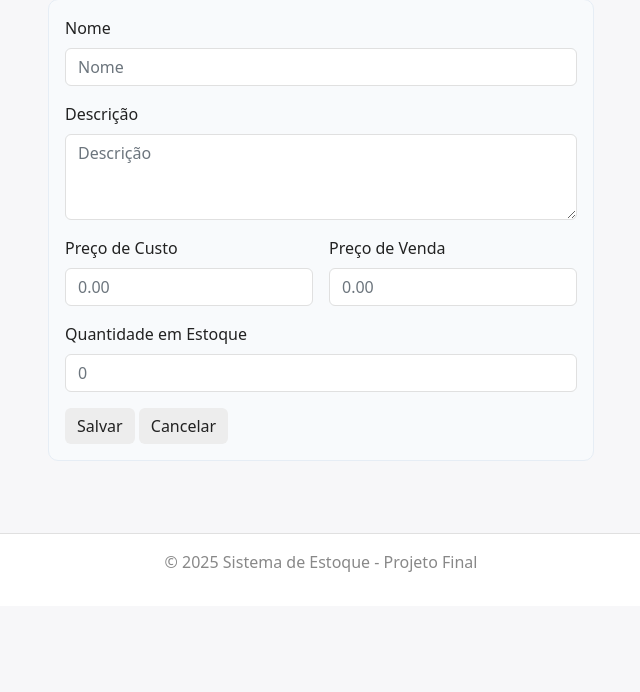
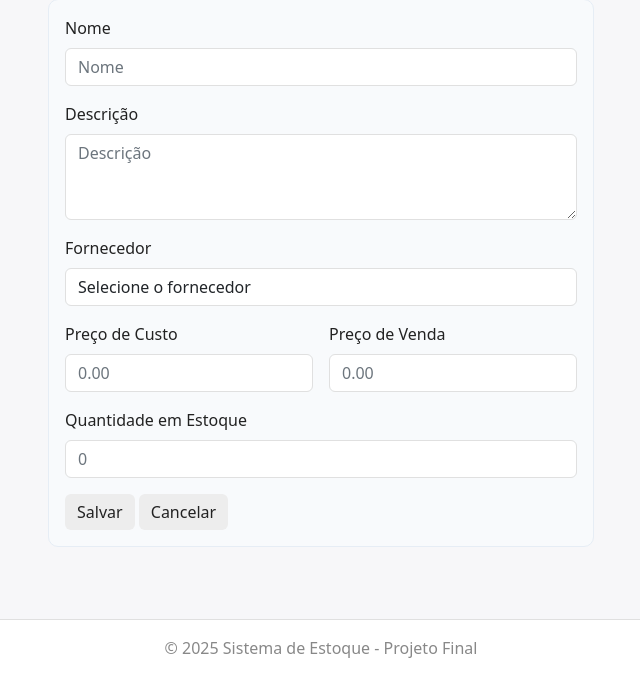
Before and after one commit to Luisfsiq/pjtestef, a PHP site: page /admin/produtos/cadastrar.php in a window 1280 px wide. Shown: the part 144-836 px from the top of the page, without its empty margins (319-959 px from the left). Before the commit the page ends 716 px from the top, so only its background shows below. Run offline with PHP 8.4, Linux system fonts and the light colour scheme; a user stored in the database is signed in; tables that the repository leaves empty hold one stand-in row (values such as "Sample post").

Commit message:
feat(produtos): adicionar seleção de fornecedor no cadastro e salvar relação

```diff
--- a/gerenciador-estoque/admin/produtos/cadastrar.php
+++ b/gerenciador-estoque/admin/produtos/cadastrar.php
@@ -17,10 +17,24 @@ if ($_POST) {
       $_POST['preco_venda'],
       $_POST['quantidade_estoque']
     ]);
+    $produto_id = $pdo->lastInsertId();
+    $fornecedor_id = $_POST['fornecedor_id'] ?? null;
+    if ($fornecedor_id) {
+      $stmt = $pdo->prepare("INSERT INTO produto_fornecedor (produto_id, fornecedor_id) VALUES (?, ?)");
+      $stmt->execute([$produto_id, $fornecedor_id]);
+    }
     $sucesso = true;
   } catch (PDOException $e) {
     $erro = "Erro ao cadastrar produto: " . $e->getMessage();
   }
+}
+
+// Carrega fornecedores para seleção
+$fornecedores = [];
+try {
+  $stmt = $pdo->query("SELECT id, nome FROM fornecedores ORDER BY nome ASC");
+  $fornecedores = $stmt->fetchAll(PDO::FETCH_ASSOC);
+} catch (PDOException $e) {
 }
 
 include '../../includes/header.php';
@@ -55,6 +69,15 @@ include '../../includes/header.php';
                         <label class="form-label">Descrição</label>
                         <textarea name="descricao" class="form-control" placeholder="Descrição" rows="3"></textarea>
                     </div>
+                    <div class="col-md-12">
+                        <label class="form-label">Fornecedor</label>
+                        <select name="fornecedor_id" class="form-control" required>
+                            <option value="">Selecione o fornecedor</option>
+                            <?php foreach ($fornecedores as $f): ?>
+                                <option value="<?= $f['id'] ?>"><?= htmlspecialchars($f['nome']) ?></option>
+                            <?php endforeach; ?>
+                        </select>
+                    </div>
                     <div class="col-md-6">
                         <label class="form-label">Preço de Custo</label>
                         <input type="number" step="0.01" name="preco_custo" class="form-control" placeholder="0.00" required>
```
